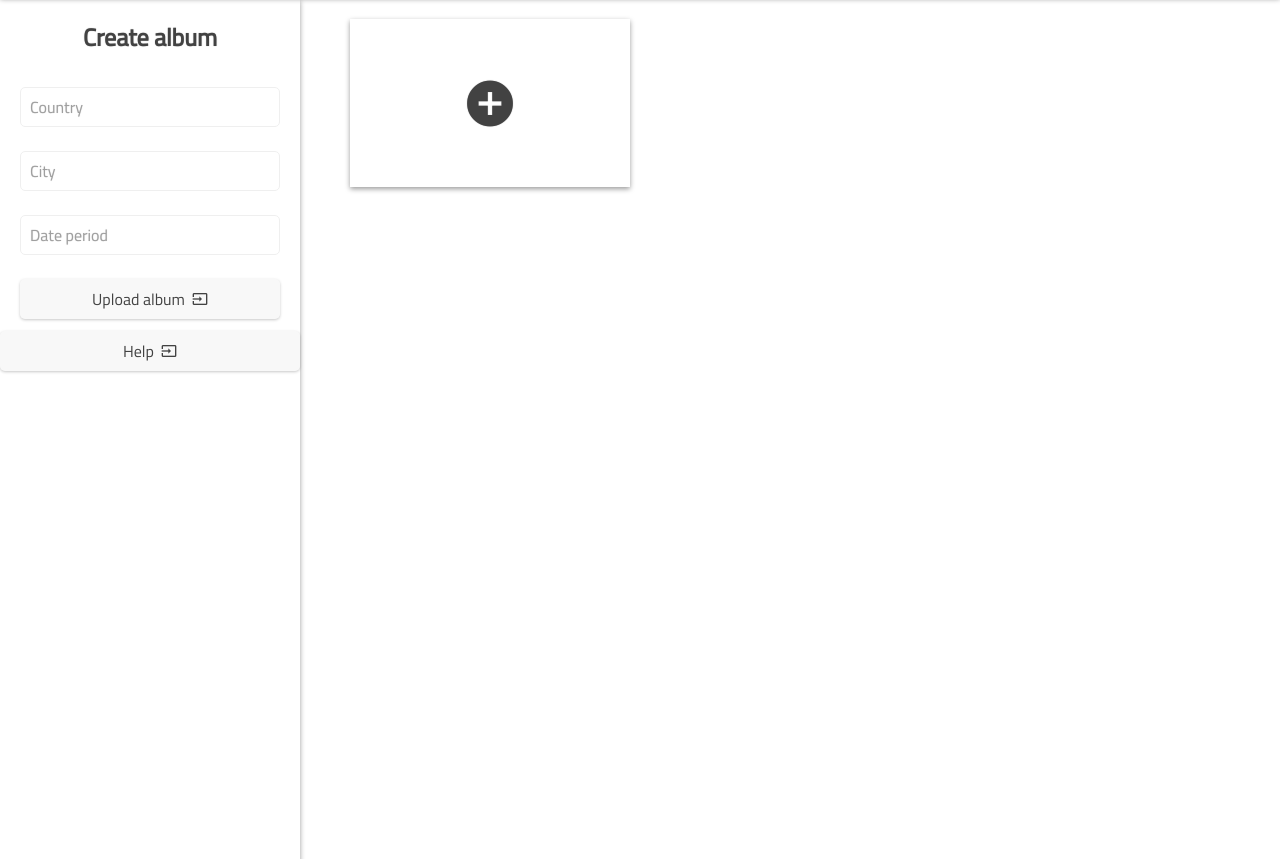
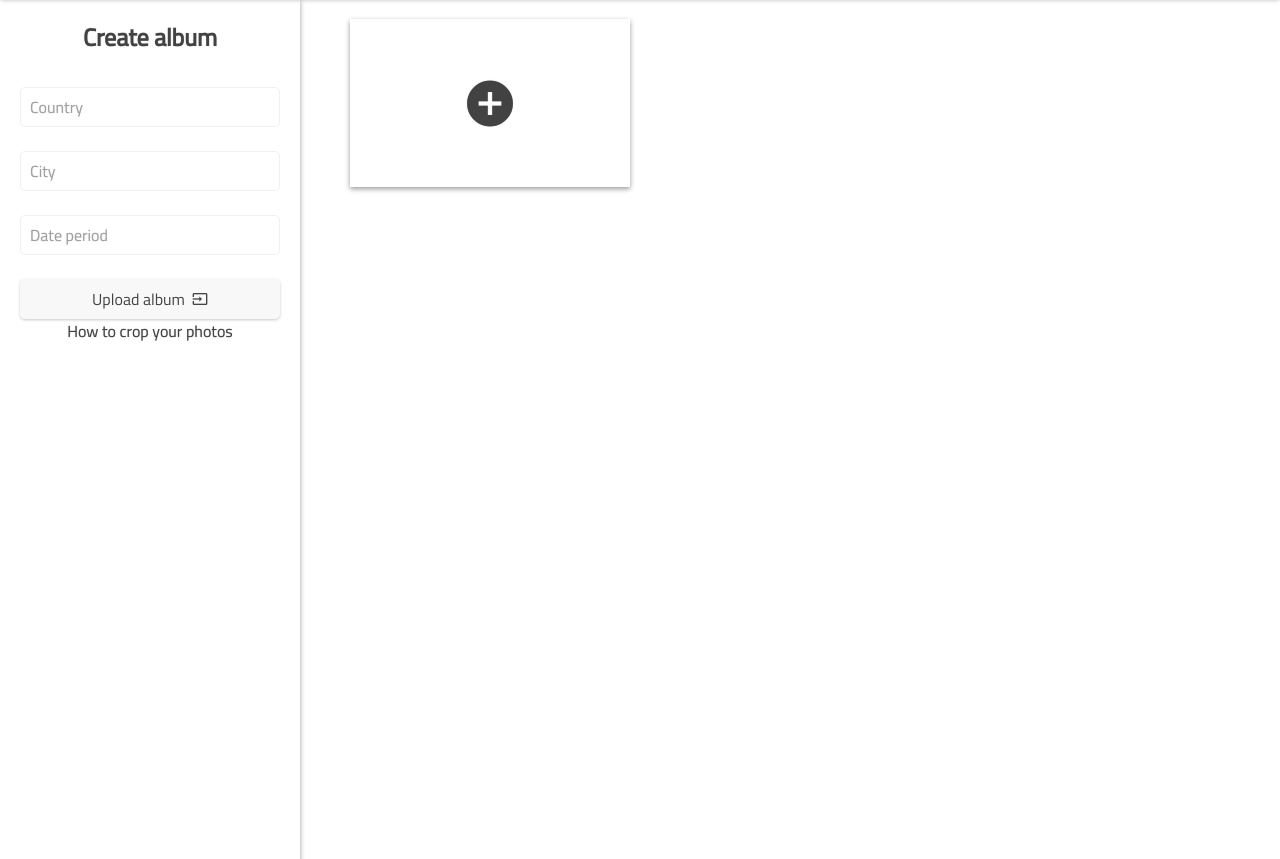
Before and after one commit to albinmedoc/destination-line, a Flask app: page /new/album in a window 1280 px wide. Shown: the part 61-920 px from the top of the page. Run offline with Flask 2, Linux system fonts and the light colour scheme; the visitor is signed in with stand-in values (Sample User, id 1); some libraries are stand-ins or nearby versions.

Commit message:
ändrat btn till en href

```diff
--- a/templates/edit_album.html
+++ b/templates/edit_album.html
@@ -34,12 +34,10 @@
                 {% if album_info is not defined %}
                 <div class="input_container">
                     <button type="submit">Upload album</button>
+                    <a href="" id="album_info_btn">How to crop your photos</a>
                 </div>
                 {% endif %}
             </div>
-        <div id="help_btn">
-            <button type= "submit">Help</button>
-        </div>
         </fieldset>
     </form>
 
```
